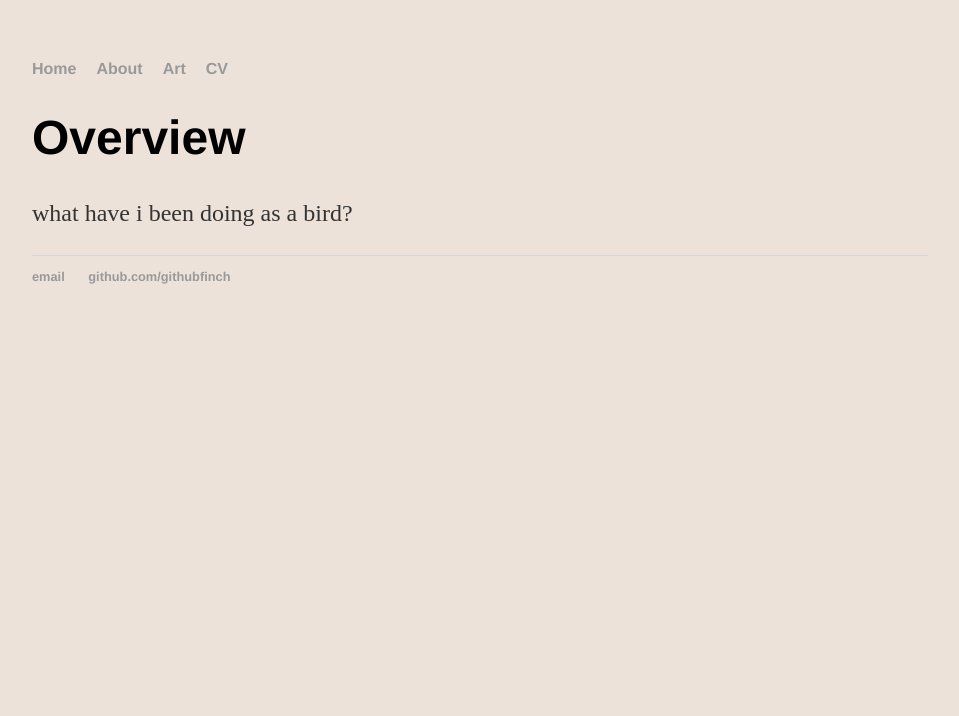
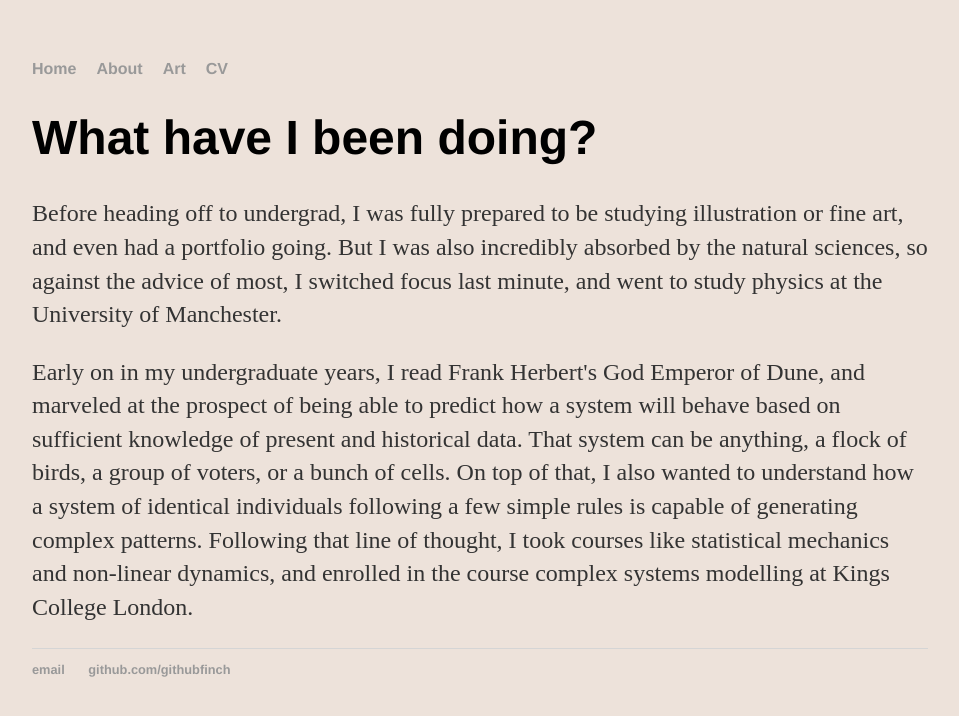
Before and after one commit to githubfinch/githubfinch.github.io, a Jekyll site: the page built from about/index.html, in a window 1280 px wide. Shown: the top 716 px of the page, without its empty margins (160-1119 px from the left). Built offline with Jekyll 4.4.1, drawn with Linux system fonts in a browser that asks for light colours.

Commit message:
Update index.html

```diff
--- a/about/index.html
+++ b/about/index.html
@@ -3,6 +3,17 @@ layout: default
 title: bird's description
 ---
 <div class="blurb">
-	<h1>Overview</h1>
-	<p>what have i been doing as a bird?</p>
+	<h1>What have I been doing?</h1>
+	<p>
+		Before heading off to undergrad, I was fully prepared to be studying illustration or fine art, and even had a portfolio going.
+		But I was also incredibly absorbed by the natural sciences, so against the advice of most, I switched focus last minute, and
+		went to study physics at the University of Manchester.
+	</p>
+	<p>
+		Early on in my undergraduate years, I read Frank Herbert's God Emperor of Dune, and marveled at the prospect of being able to
+		predict how a system will behave based on sufficient knowledge of present and historical data. That system can be anything, a
+		flock of birds, a group of voters, or a bunch of cells. On top of that, I also wanted to understand how a system of identical
+		individuals following a few simple rules is capable of generating complex patterns. Following that line of thought, I took
+		courses like statistical mechanics and non-linear dynamics, and enrolled in the course complex systems modelling at Kings College London.
+	</p>
 </div><!-- /.blurb -->
```
